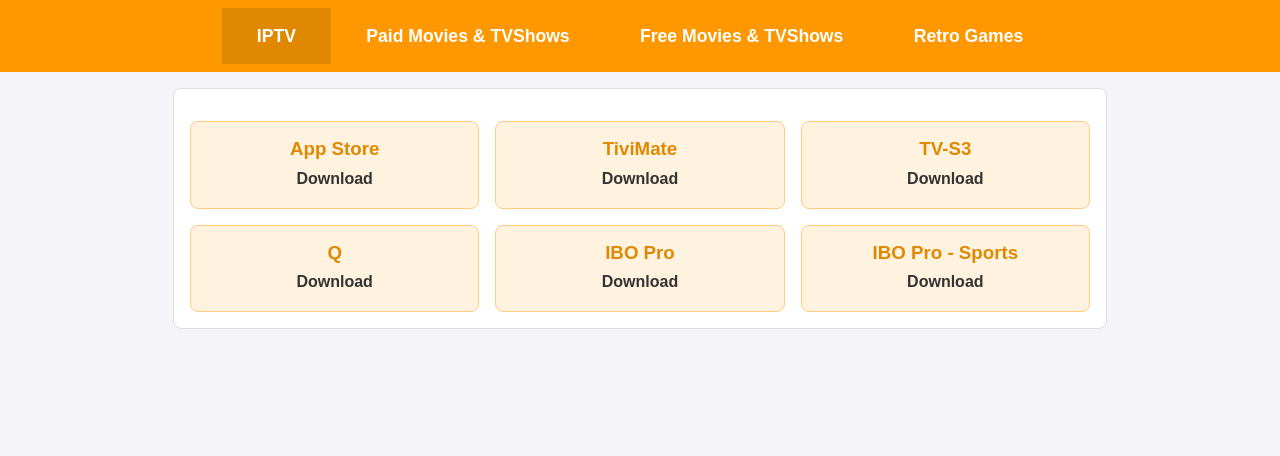
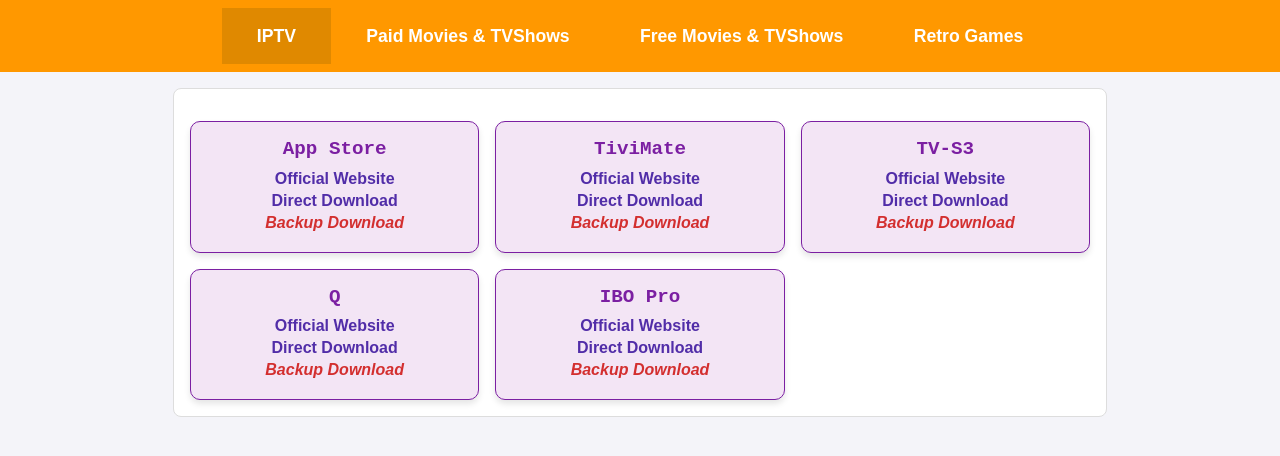
Before and after one commit to NIWebDesigns/Apps.Tailliuir.me, a plain HTML site: page index.html in a window 1280 px wide. Drawn offline with Linux system fonts and the light colour scheme.

Commit message:
Update index.html

```diff
--- a/index.html
+++ b/index.html
@@ -74,28 +74,43 @@
     }
 
     .app-card {
-      background-color: #fff3e0;
-      border: 1px solid #ffcc80;
-      border-radius: 8px;
+      background-color: #f3e5f5; /* Soft pastel color for a retro feel */
+      border: 1px solid #7b1fa2;  /* Retro purple border */
+      border-radius: 10px; /* Rounded corners for that retro vibe */
       padding: 1em;
       text-align: center;
+      box-shadow: 0px 4px 6px rgba(0, 0, 0, 0.1); /* Subtle shadow for depth */
     }
 
     .app-card h3 {
       margin: 0 0 0.5em;
-      color: #e08900;
+      color: #7b1fa2; /* Retro purple color */
+      font-family: 'Courier New', Courier, monospace; /* Retro font style */
+      font-size: 1.2em; /* Slightly larger for emphasis */
     }
 
     .app-link {
       display: block;
       margin: 0.25em 0;
       text-decoration: none;
-      color: #333;
+      color: #512da8; /* A strong retro blue */
       font-weight: bold;
+      font-size: 1em;
+      transition: color 0.3s ease, transform 0.3s ease; /* Smooth transitions */
+    }
+
+    .app-link:hover {
+      color: #d32f2f; /* Hover color for links */
+      transform: scale(1.1); /* Slight scale effect on hover */
     }
 
     .app-link.backup {
-      color: #d32f2f;
+      color: #d32f2f; /* Backup download color */
+      font-style: italic; /* Make it stand out */
+    }
+
+    .app-link.backup:hover {
+      color: #c2185b; /* Hover color for backup links */
     }
 
     @media (max-width: 600px) {
@@ -124,27 +139,33 @@
       <div class="app-grid">
         <div class="app-card">
           <h3>App Store</h3>
-          <a href="https://aftv.news/1611380" class="app-link" target="_blank" rel="noopener noreferrer">Download</a>
+          <a href="https://aftv.news/1611380" class="app-link" target="_blank" rel="noopener noreferrer">Official Website</a>
+          <a href="https://aftv.news/1611380" class="app-link" target="_blank" rel="noopener noreferrer">Direct Download</a>
+          <a href="https://aftv.news/1611380" class="app-link backup" target="_blank" rel="noopener noreferrer">Backup Download</a>
         </div>
         <div class="app-card">
           <h3>TiviMate</h3>
-          <a href="https://aftv.news/719062" class="app-link" target="_blank" rel="noopener noreferrer">Download</a>
+          <a href="https://aftv.news/719062" class="app-link" target="_blank" rel="noopener noreferrer">Official Website</a>
+          <a href="https://aftv.news/719062" class="app-link" target="_blank" rel="noopener noreferrer">Direct Download</a>
+          <a href="https://aftv.news/719062" class="app-link backup" target="_blank" rel="noopener noreferrer">Backup Download</a>
         </div>
         <div class="app-card">
           <h3>TV-S3</h3>
-          <a href="https://aftv.news/224250" class="app-link" target="_blank" rel="noopener noreferrer">Download</a>
+          <a href="https://aftv.news/224250" class="app-link" target="_blank" rel="noopener noreferrer">Official Website</a>
+          <a href="https://aftv.news/224250" class="app-link" target="_blank" rel="noopener noreferrer">Direct Download</a>
+          <a href="https://aftv.news/224250" class="app-link backup" target="_blank" rel="noopener noreferrer">Backup Download</a>
         </div>
         <div class="app-card">
           <h3>Q</h3>
-          <a href="https://aftv.news/480086" class="app-link" target="_blank" rel="noopener noreferrer">Download</a>
+          <a href="https://aftv.news/480086" class="app-link" target="_blank" rel="noopener noreferrer">Official Website</a>
+          <a href="https://aftv.news/480086" class="app-link" target="_blank" rel="noopener noreferrer">Direct Download</a>
+          <a href="https://aftv.news/480086" class="app-link backup" target="_blank" rel="noopener noreferrer">Backup Download</a>
         </div>
         <div class="app-card">
           <h3>IBO Pro</h3>
-          <a href="https://aftv.news/186365" class="app-link" target="_blank" rel="noopener noreferrer">Download</a>
-        </div>
-        <div class="app-card">
-          <h3>IBO Pro - Sports</h3>
-          <a href="https://aftv.news/162497" class="app-link" target="_blank" rel="noopener noreferrer">Download</a>
+          <a href="https://aftv.news/186365" class="app-link" target="_blank" rel="noopener noreferrer">Official Website</a>
+          <a href="https://aftv.news/186365" class="app-link" target="_blank" rel="noopener noreferrer">Direct Download</a>
+          <a href="https://aftv.news/186365" class="app-link backup" target="_blank" rel="noopener noreferrer">Backup Download</a>
         </div>
       </div>
     </div>
@@ -154,11 +175,15 @@
       <div class="app-grid">
         <div class="app-card">
           <h3>TVFlix</h3>
-          <a href="https://aftv.news/859203" class="app-link" target="_blank" rel="noopener noreferrer">Download</a>
+          <a href="https://aftv.news/859203" class="app-link" target="_blank" rel="noopener noreferrer">Official Website</a>
+          <a href="https://aftv.news/859203" class="app-link" target="_blank" rel="noopener noreferrer">Direct Download</a>
+          <a href="https://aftv.news/859203" class="app-link backup" target="_blank" rel="noopener noreferrer">Backup Download</a>
         </div>
         <div class="app-card">
           <h3>Stremio</h3>
-          <a href="https://aftv.news/238826" class="app-link" target="_blank" rel="noopener noreferrer">Download</a>
+          <a href="https://aftv.news/238826" class="app-link" target="_blank" rel="noopener noreferrer">Official Website</a>
+          <a href="https://aftv.news/238826" class="app-link" target="_blank" rel="noopener noreferrer">Direct Download</a>
+          <a href="https://aftv.news/238826" class="app-link backup" target="_blank" rel="noopener noreferrer">Backup Download</a>
         </div>
       </div>
     </div>
@@ -166,49 +191,42 @@
     <!-- Free Movies Section -->
     <div id="free" class="tab-content">
       <div class="app-grid">
-
         <div class="app-card">
           <h3>On Stream</h3>
           <a href="https://onstreamapk.to" class="app-link" target="_blank" rel="noopener noreferrer">Official Website</a>
           <a href="https://onstreamapk.to/latest.apk" class="app-link" target="_blank" rel="noopener noreferrer">Direct Download</a>
           <a href="https://yourdomain.com/downloads/onstream.apk" class="app-link backup" target="_blank" rel="noopener noreferrer">Backup Download</a>
         </div>
-
         <div class="app-card">
           <h3>Stremio</h3>
           <a href="https://stremio.com" class="app-link" target="_blank" rel="noopener noreferrer">Official Website</a>
           <a href="https://www.stremio.com/downloads" class="app-link" target="_blank" rel="noopener noreferrer">Direct Download</a>
           <a href="https://yourdomain.com/downloads/stremio.apk" class="app-link backup" target="_blank" rel="noopener noreferrer">Backup Download</a>
         </div>
-
         <div class="app-card">
           <h3>Syncler</h3>
           <a href="https://syncler.net" class="app-link" target="_blank" rel="noopener noreferrer">Official Website</a>
           <a href="https://syncler.net/dl" class="app-link" target="_blank" rel="noopener noreferrer">Direct Download</a>
           <a href="https://yourdomain.com/downloads/syncler.apk" class="app-link backup" target="_blank" rel="noopener noreferrer">Backup Download</a>
         </div>
-
         <div class="app-card">
           <h3>FlixVision</h3>
           <a href="https://github.com/fvision8/fvreleases/releases" class="app-link" target="_blank" rel="noopener noreferrer">Official GitHub</a>
           <a href="https://github.com/fvision8/fvreleases/releases/latest/download/app-release.apk" class="app-link" target="_blank" rel="noopener noreferrer">Direct Download</a>
           <a href="https://yourdomain.com/downloads/flixvision.apk" class="app-link backup" target="_blank" rel="noopener noreferrer">Backup Download</a>
         </div>
-
         <div class="app-card">
           <h3>Flixoid</h3>
           <a href="https://flixoid.godaddysites.com" class="app-link" target="_blank" rel="noopener noreferrer">Official Website</a>
           <a href="https://flixoid.godaddysites.com/download" class="app-link" target="_blank" rel="noopener noreferrer">Direct Download</a>
           <a href="https://yourdomain.com/downloads/flixoid.apk" class="app-link backup" target="_blank" rel="noopener noreferrer">Backup Download</a>
         </div>
-
         <div class="app-card">
           <h3>HDO</h3>
           <a href="https://hdo.app/" class="app-link" target="_blank" rel="noopener noreferrer">Official Website</a>
           <a href="https://hdo.app/latest.apk" class="app-link" target="_blank" rel="noopener noreferrer">Direct Download</a>
           <a href="https://yourdomain.com/downloads/hdo.apk" class="app-link backup" target="_blank" rel="noopener noreferrer">Backup Download</a>
         </div>
-
       </div>
     </div>
 
@@ -221,7 +239,6 @@
           <a href="https://www.vivatv.io/download/" class="app-link" target="_blank" rel="noopener noreferrer">Direct Download</a>
           <a href="https://yourdomain.com/downloads/vivatv.apk" class="app-link backup" target="_blank" rel="noopener noreferrer">Backup Download</a>
         </div>
-        <!-- Add more apps here if needed -->
       </div>
     </div>
 
```
